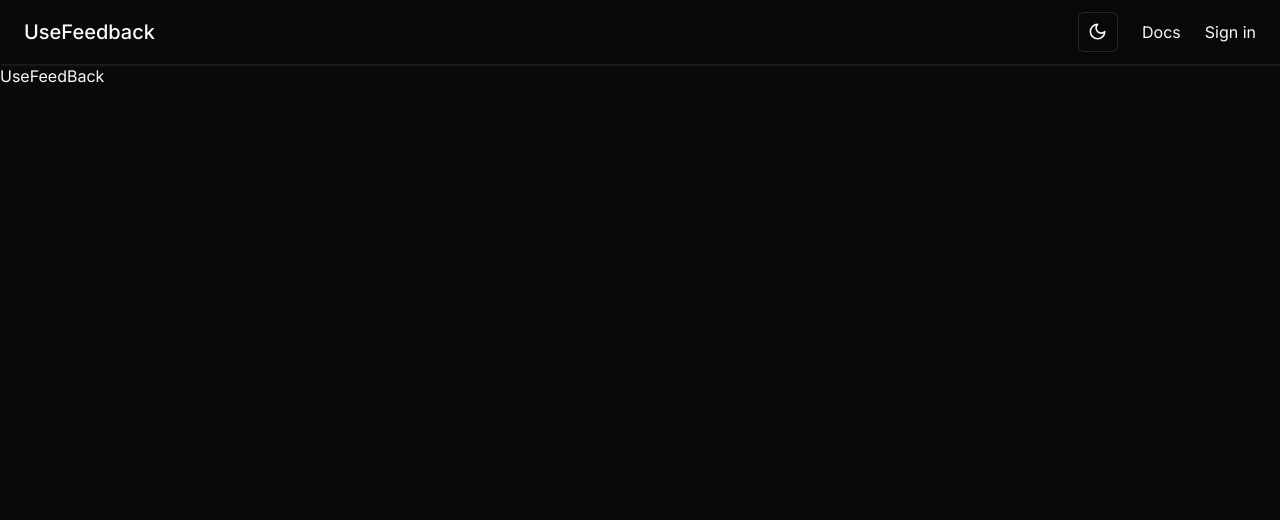
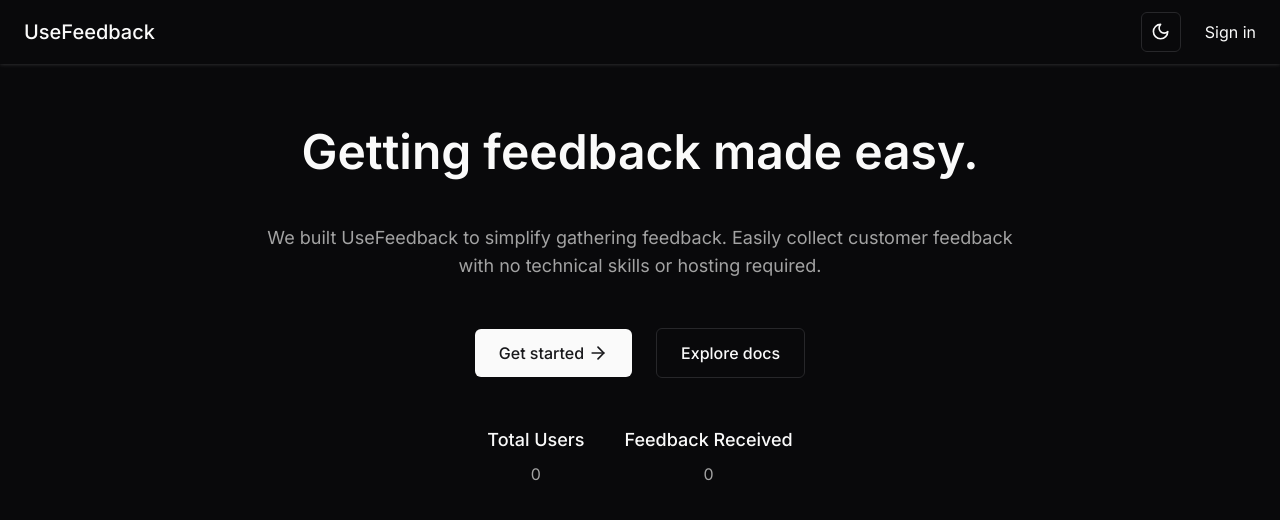
Before and after one commit to Munadil16/use-feedback, a Next.js app: page / in a window 1280 px wide. Shown: the top 520 px of the page. Built offline with nearby package versions, Linux system fonts and the light colour scheme; no server answers; the database is empty.

Commit message:
feat: Add landing page

```diff
--- a/app/page.tsx
+++ b/app/page.tsx
@@ -1,3 +1,9 @@
+import LandingPage from "@/components/landing-page";
+
 export default function Home() {
-  return <h1>UseFeedBack</h1>;
+  return (
+    <main className="flex justify-center py-16">
+      <LandingPage />
+    </main>
+  );
 }
--- /dev/null
+++ b/components/landing-page.tsx
@@ -0,0 +1,51 @@
+import Link from "next/link";
+import prisma from "@/lib/db";
+import { auth } from "@/lib/auth";
+import { ArrowRight } from "lucide-react";
+import { Button } from "@/components/ui/button";
+
+export default async function LandingPage() {
+  const [session, totalUsers, totalFeedback] = await Promise.all([
+    auth(),
+    prisma.user.count(),
+    prisma.feedback.count(),
+  ]);
+
+  return (
+    <section className="flex w-[60vw] flex-col items-center gap-12 text-center">
+      <h1 className="text-5xl font-semibold">Getting feedback made easy.</h1>
+
+      <p className="text-lg text-neutral-500 dark:text-neutral-400">
+        We built UseFeedback to simplify gathering feedback. Easily collect
+        customer feedback with no technical skills or hosting required.
+      </p>
+
+      <div className="flex items-center gap-6">
+        <Button className="p-6 text-base" asChild>
+          <Link href={session?.user ? "/dashboard" : "/signin"}>
+            Get started
+            <ArrowRight className="ml-1 w-5" />
+          </Link>
+        </Button>
+
+        <Button className="p-6 text-base" variant="outline" asChild>
+          <Link href="/docs">Explore docs</Link>
+        </Button>
+      </div>
+
+      <div className="flex items-center gap-10">
+        <div className="flex flex-col gap-2">
+          <p className="text-lg font-medium">Total Users</p>
+          <p className="text-neutral-500 dark:text-neutral-400">{totalUsers}</p>
+        </div>
+
+        <div className="flex flex-col gap-2">
+          <p className="text-lg font-medium">Feedback Received</p>
+          <p className="text-neutral-500 dark:text-neutral-400">
+            {totalFeedback}
+          </p>
+        </div>
+      </div>
+    </section>
+  );
+}
--- a/components/navbar.tsx
+++ b/components/navbar.tsx
@@ -14,10 +14,6 @@
 
       <div className="flex items-center gap-6">
         <ToggleTheme />
-
-        <Link className="hidden hover:text-neutral-400 sm:block" href="/docs">
-          Docs
-        </Link>
 
         {session?.user ? (
           <>
--- a/components/profile-dropdown.tsx
+++ b/components/profile-dropdown.tsx
@@ -7,7 +7,7 @@
   DropdownMenuTrigger,
 } from "@/components/ui/dropdown-menu";
 import Image from "next/image";
-import { signOut } from "@/lib/auth";
+import { signOut } from "next-auth/react";
 import { useRouter } from "next/navigation";
 
 interface ProfileDropdownProps {
@@ -39,10 +39,7 @@
           Dashboard
         </DropdownMenuItem>
 
-        <DropdownMenuItem
-          className="sm:hidden"
-          onClick={() => router.push("/docs")}
-        >
+        <DropdownMenuItem onClick={() => router.push("/docs")}>
           Docs
         </DropdownMenuItem>
 
--- a/components/sign-in.tsx
+++ b/components/sign-in.tsx
@@ -10,7 +10,7 @@
         action={async () => {
           "use server";
           await signIn("google", {
-            redirectTo: "/",
+            redirectTo: "/dashboard",
           });
         }}
       >
```
